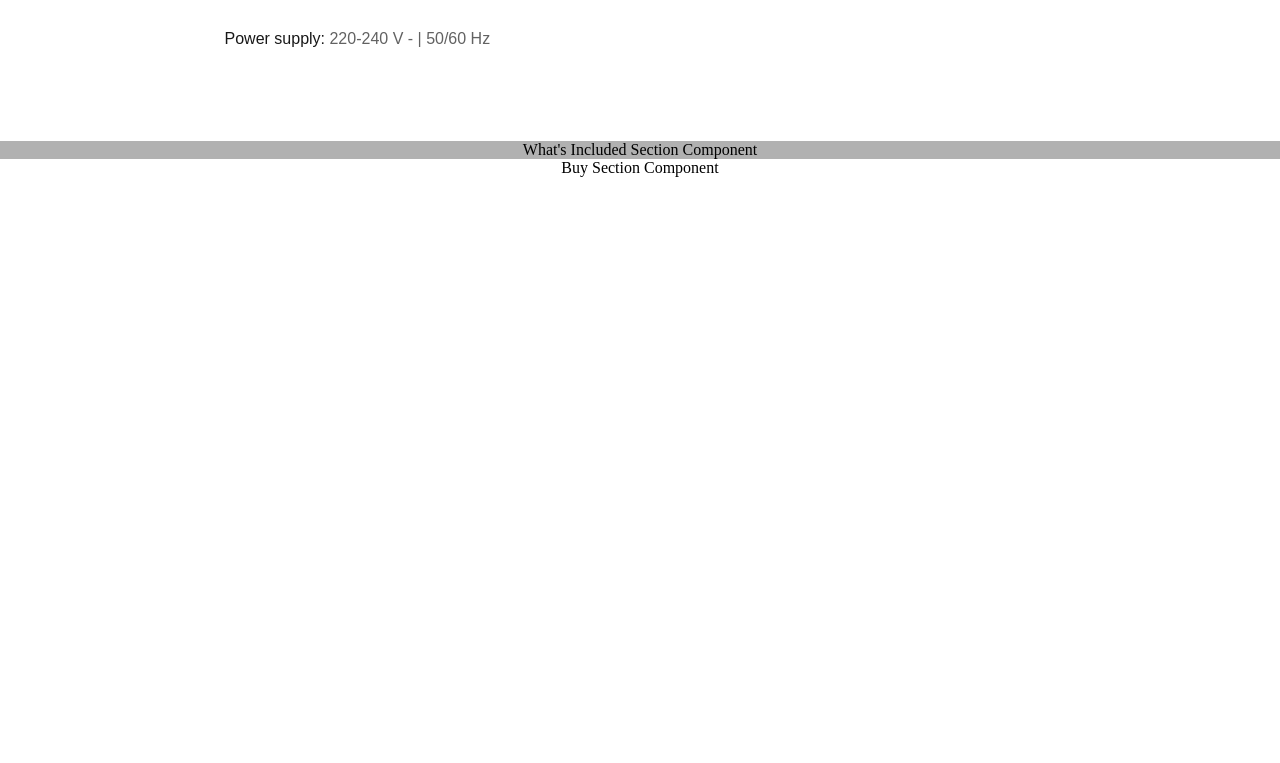
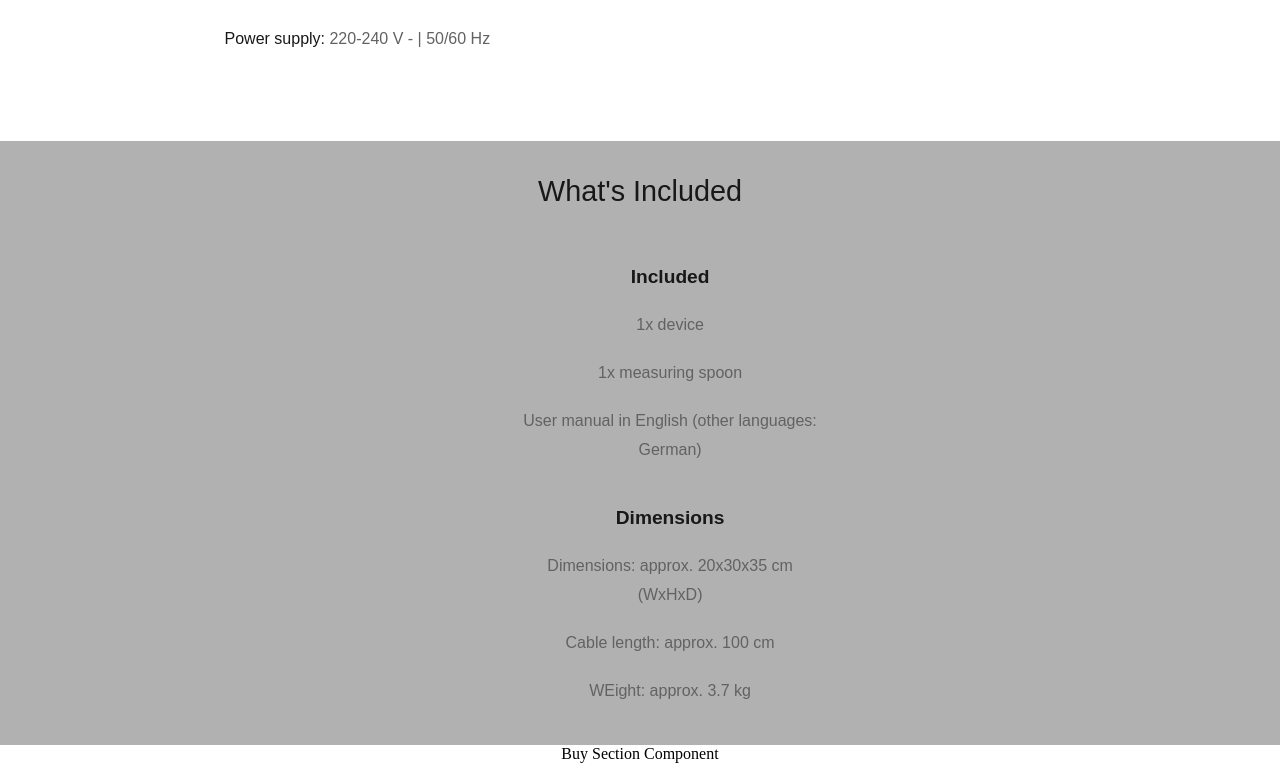
Before and after one commit to hexblend/coffeeMachine, a React (Create React App) app: page / in a window 1280 px wide. Shown: the part 2513-3276 px from the top of the page. Before the commit the page ends 2690 px from the top, so only its background shows below. Built offline with nearby package versions, Linux system fonts and the light colour scheme; a web font is replaced by a local one.

Commit message:
What's Included Section JSX

```diff
--- a/src/Components/Sections/WhatsIncluded.js
+++ b/src/Components/Sections/WhatsIncluded.js
@@ -2,8 +2,26 @@ import React from 'react'
 
 const WhatsIncluded = () => {
   return (
-    <section className="whats_included-section">
-      What's Included Section Component
+    <section className="whats_included-section" id="included">
+      <div className="container">
+        <h2>What's Included</h2>
+        <div className="row">
+          <div className="offset-2 col-10">
+            <div className="text-1">
+              <h4>Included</h4>
+              <p>1x device</p>
+              <p>1x measuring spoon</p>
+              <p>User manual in English (other languages: German)</p>
+            </div>
+            <div className="text-2">
+              <h4>Dimensions</h4>
+              <p>Dimensions: approx. 20x30x35 cm (WxHxD)</p>
+              <p>Cable length: approx. 100 cm</p>
+              <p>WEight: approx. 3.7 kg</p>
+            </div>
+          </div>
+        </div>
+      </div>
     </section>
   );
 }
```
